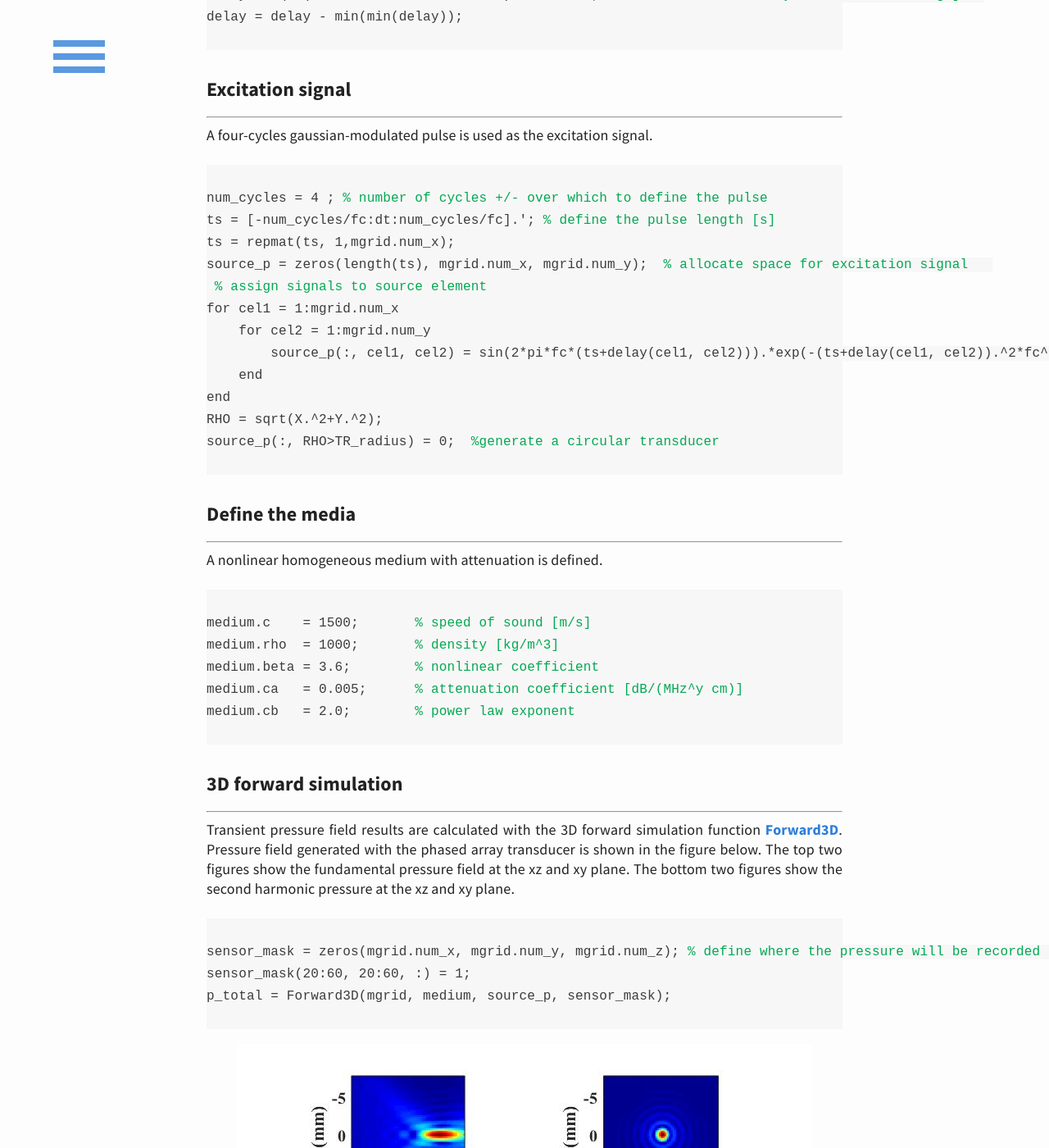
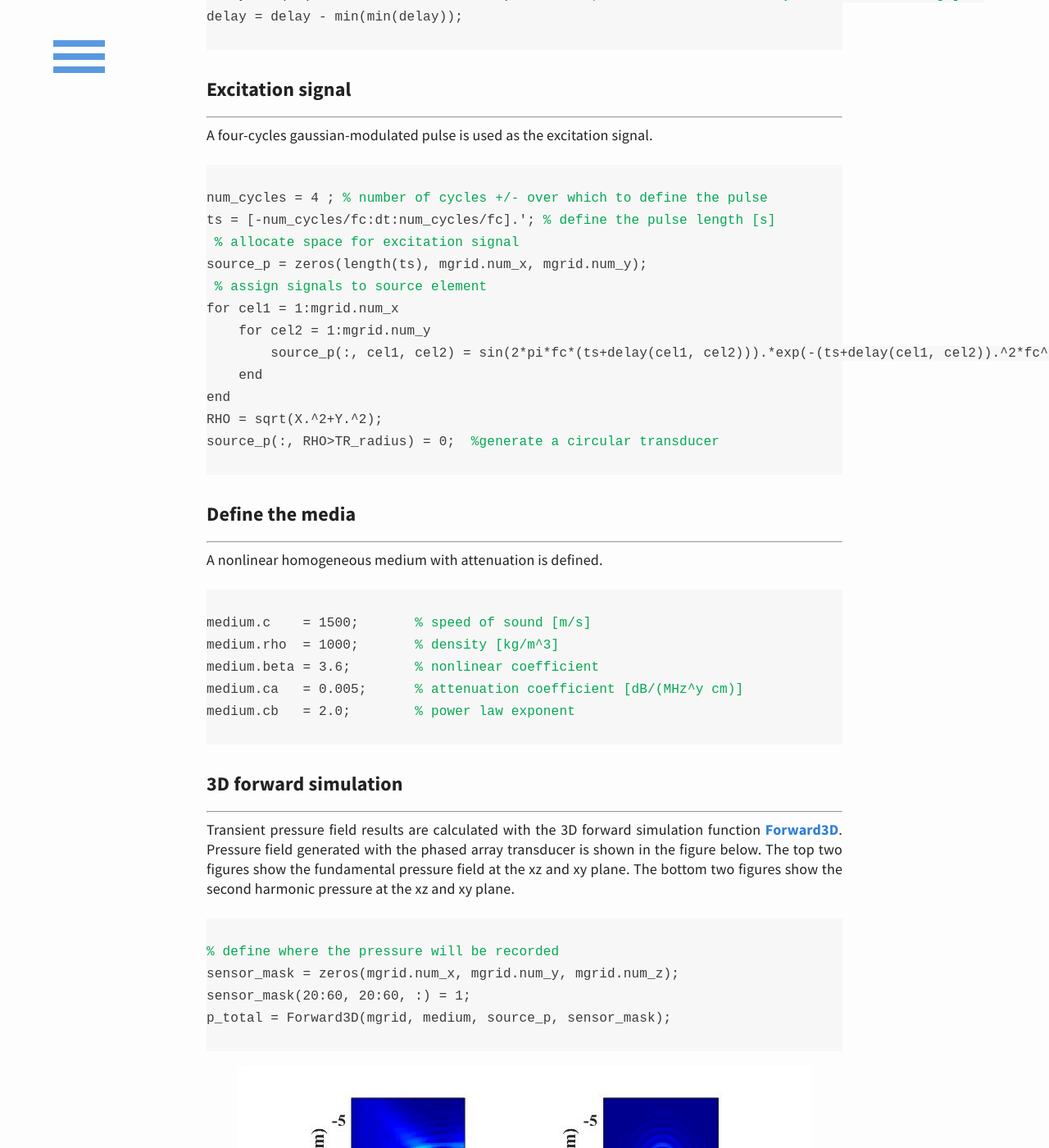
Before and after one commit to m-SOUND/mSOUND, a Jekyll site: the page built from _posts/2019-02-19-TMDM_3D_homogeneous.html, in a window 1280 px wide and 1400 px high, scrolled down 1315 px. Shown: the whole window at 82% size. Built offline with Jekyll 4.4.1, drawn with Linux system fonts in a browser that asks for light colours.

Commit message:
Update 2019-02-19-TMDM_3D_homogeneous.html

```diff
--- a/_posts/2019-02-19-TMDM_3D_homogeneous.html
+++ b/_posts/2019-02-19-TMDM_3D_homogeneous.html
@@ -62,8 +62,8 @@ A four-cycles gaussian-modulated pulse is used as the excitation signal.
 <code>
 num_cycles = 4 ;<font color="#03a852"> % number of cycles +/- over which to define the pulse</font>
 ts = [-num_cycles/fc:dt:num_cycles/fc].';<font color="#03a852"> % define the pulse length [s]</font>
-ts = repmat(ts, 1,mgrid.num_x);
-source_p = zeros(length(ts), mgrid.num_x, mgrid.num_y); <font color="#03a852"> % allocate space for excitation signal</font>
+<font color="#03a852"> % allocate space for excitation signal</font>
+source_p = zeros(length(ts), mgrid.num_x, mgrid.num_y);
 <font color="#03a852"> % assign signals to source element</font>
 for cel1 = 1:mgrid.num_x
     for cel2 = 1:mgrid.num_y
@@ -103,7 +103,8 @@ top two figures show the fundamental pressure field at the xz and xy plane. The
 pressure at the xz and xy plane.
 <pre>
 <code>
-sensor_mask = zeros(mgrid.num_x, mgrid.num_y, mgrid.num_z); <font color="#03a852">% define where the pressure will be recorded</font>
+<font color="#03a852">% define where the pressure will be recorded</font>
+sensor_mask = zeros(mgrid.num_x, mgrid.num_y, mgrid.num_z);
 sensor_mask(20:60, 20:60, :) = 1;
 p_total = Forward3D(mgrid, medium, source_p, sensor_mask);
 </code>
```
